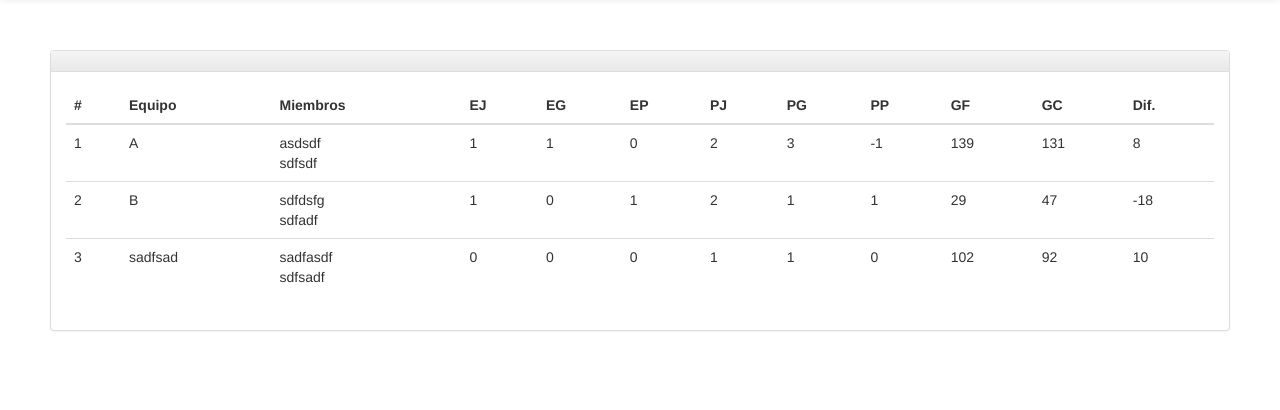
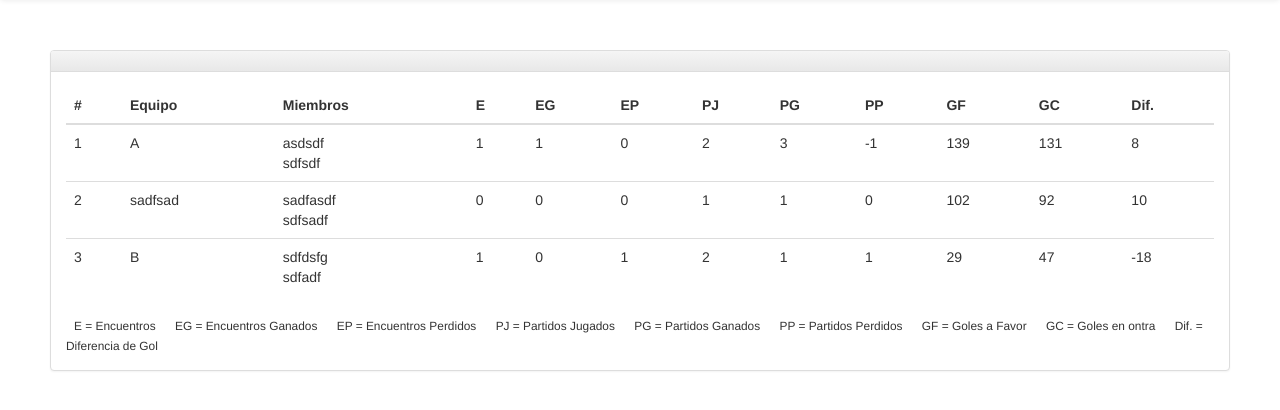
Before and after one commit to duhnnie/Futbolito, a CodeIgniter app: page / in a window 1280 px wide. Shown: the part 52-462 px from the top of the page. Run offline with CodeIgniter, Linux system fonts and the light colour scheme; data comes from the database, SQL or seed files in the repository.

Commit message:
dsaffgdsfg

```diff
--- a/application/models/equipo_m.php
+++ b/application/models/equipo_m.php
@@ -21,7 +21,7 @@ class Equipo_m extends MY_Model
 
 	public function getQualifies()
 	{
-		$query = $this->db->query("SELECT *, (SELECT count(*) FROM `team_match` ta where COALESCE((select COUNT(*) from score tx inner join game  ty on tx.id_game = ty.id where tx.open = 1 and ty.id_match = ta.id group by ty.id_match), 0) = 0 and (ta.id_team_1 = t1.id || ta.id_team_2 = t1.id)) as EJ,    (SELECT COUNT(*) from team_match t4 where (t4.id_team_1 = t1.id AND t4.team_1_score > t4.team_2_score) OR (t4.id_team_2 = t1.id AND t4.team_2_score > t4.team_1_score)) as EG, (SELECT count(*) FROM `team_match` ta where COALESCE((select COUNT(*) from score tx inner join game  ty on tx.id_game = ty.id where tx.open = 1 and ty.id_match = ta.id and tx.id_team = t1.id group by ty.id_match), 0) = 0) as JJ, (SELECT COALESCE(SUM(t2.team_1_score), 0) from team_match t2 where t2.id_team_1 = t1.id) + (SELECT COALESCE(SUM(t3.team_2_score), 0) from team_match t3 where t3.id_team_2 = t1.id) as JG,  COALESCE((SELECT SUM(score) from score t5 where t5.id_team = t1.id),0) as GF, COALESCE((SELECT SUM(score) from score t6 inner join game t7 on t6.id_game = t7.id inner join team_match t8 on t8.id = t7.id_match where (t8.id_team_1 = t1.id OR t8.id_team_2 = t1.id) AND (t6.id_team != t1.id)), 0) as GC from team t1", FALSE);
+		$query = $this->db->query("SELECT *, (SELECT count(*) FROM `team_match` ta where COALESCE((select COUNT(*) from score tx inner join game  ty on tx.id_game = ty.id where tx.open = 1 and ty.id_match = ta.id group by ty.id_match), 0) = 0 and (ta.id_team_1 = t1.id || ta.id_team_2 = t1.id)) as EJ,    (SELECT COUNT(*) from team_match t4 where (t4.id_team_1 = t1.id AND t4.team_1_score > t4.team_2_score) OR (t4.id_team_2 = t1.id AND t4.team_2_score > t4.team_1_score)) as EG, (SELECT count(*) FROM `team_match` ta where COALESCE((select COUNT(*) from score tx inner join game  ty on tx.id_game = ty.id where tx.open = 1 and ty.id_match = ta.id and tx.id_team = t1.id group by ty.id_match), 0) = 0) as JJ, (SELECT COALESCE(SUM(t2.team_1_score), 0) from team_match t2 where t2.id_team_1 = t1.id) + (SELECT COALESCE(SUM(t3.team_2_score), 0) from team_match t3 where t3.id_team_2 = t1.id) as JG,  COALESCE((SELECT SUM(score) from score t5 where t5.id_team = t1.id),0) as GF, COALESCE((SELECT SUM(score) from score t6 inner join game t7 on t6.id_game = t7.id inner join team_match t8 on t8.id = t7.id_match where (t8.id_team_1 = t1.id OR t8.id_team_2 = t1.id) AND (t6.id_team != t1.id)), 0) as GC from team t1 order by EG DESC, JG DESC, (GF - GC) DESC", FALSE);
 		return $query->result();
 	}
 
--- a/application/views/contenido/home.php
+++ b/application/views/contenido/home.php
@@ -1,3 +1,8 @@
+<style>
+	.abbr {
+		margin: 8px;
+	}
+</style>
 <? $datos = $datos["datos"];?>
 <table class="table">
 	<thead>
@@ -5,7 +10,7 @@
 			<th>#</th>
 			<th>Equipo</th>
 			<th>Miembros</th>
-			<th title="Encuentros Jugados">EJ</th>
+			<th title="Encuentros Jugados">E</th>
 			<th title="Encuentros Ganados">EG</th>
 			<th title="Encuentros Perdidos">EP</th>
 			<th title="Partidos Jugados">PJ</th>
@@ -35,3 +40,14 @@
 		<?php endfor;?>
 	</tbody>
 </table>
+<small>
+	<span class="abbr">E = Encuentros</span>
+	<span class="abbr">EG = Encuentros Ganados</span>
+	<span class="abbr">EP = Encuentros Perdidos</span>
+	<span class="abbr">PJ = Partidos Jugados</span>
+	<span class="abbr">PG = Partidos Ganados</span>
+	<span class="abbr">PP = Partidos Perdidos</span>
+	<span class="abbr">GF = Goles a Favor</span>
+	<span class="abbr">GC = Goles en ontra</span>
+	<span class="abbr">Dif. = Diferencia de Gol</span>
+</small>
```
